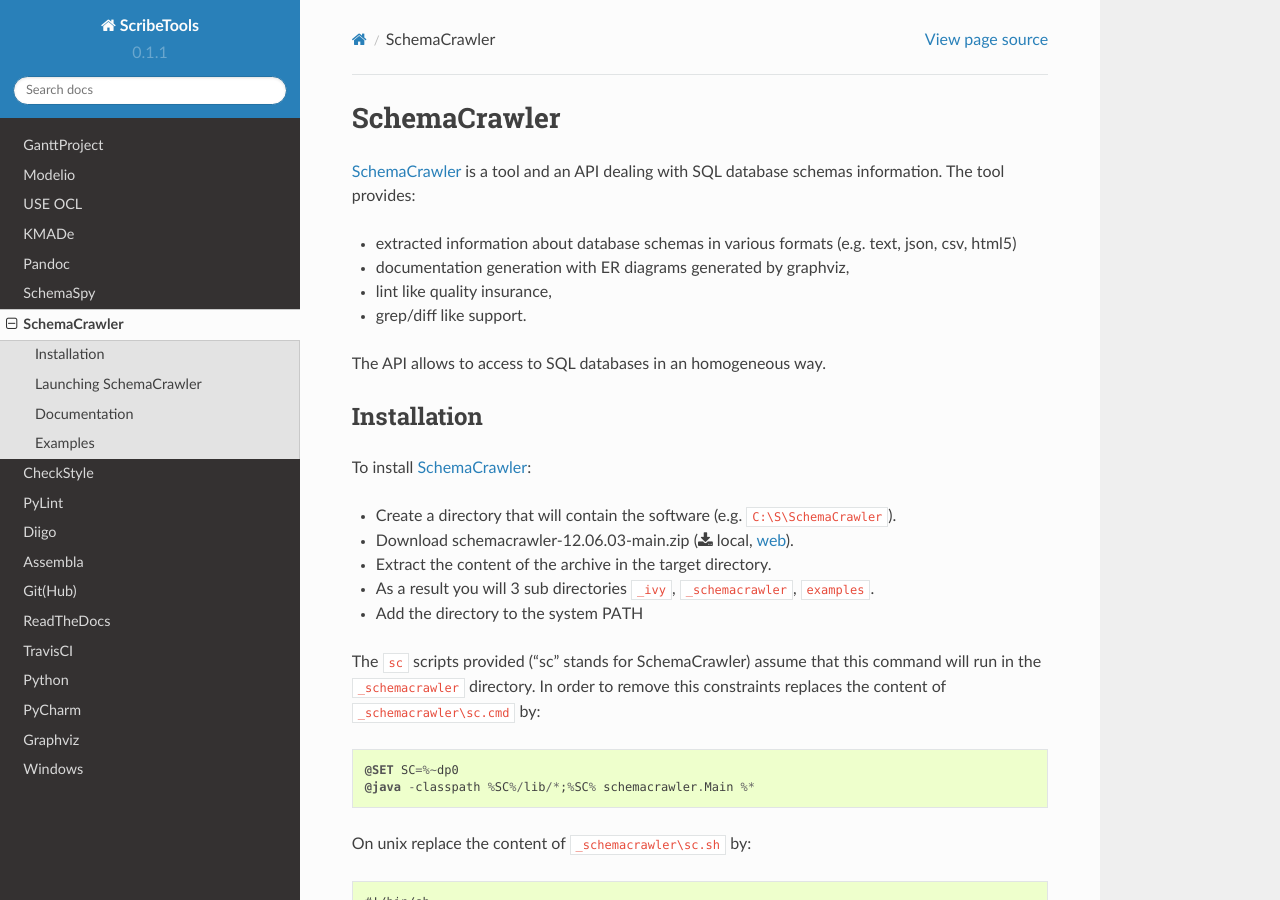
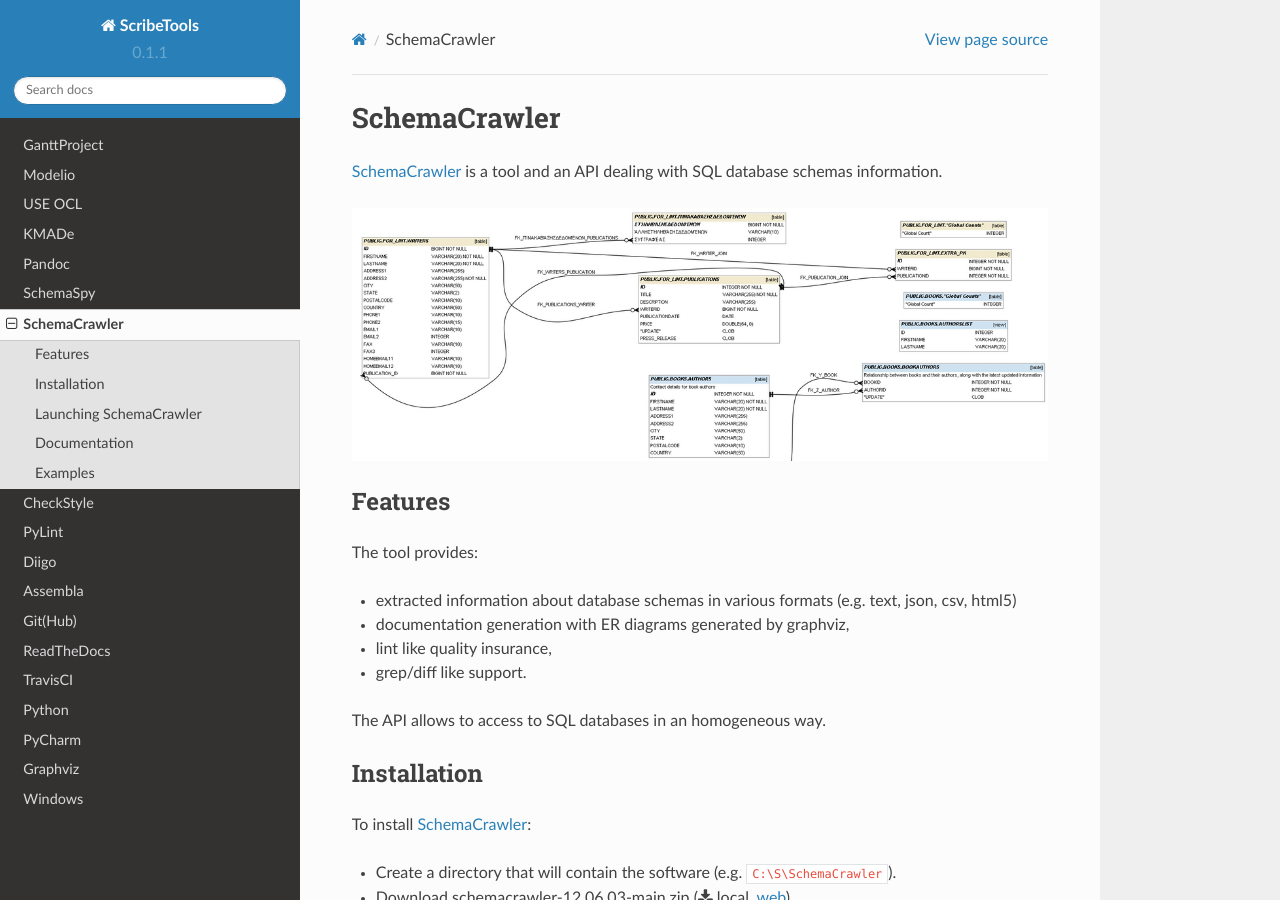
Before and after one commit to ScribesZone/ScribesTools, a Sphinx documentation site: the page built from docs/schemacrawler/index.rst, in a window 1280 px wide and 900 px high. Built offline with Sphinx 7.4.7 and the Read the Docs theme 2.0.0, drawn with Linux system fonts in a browser that asks for light colours; pages that are not in the unit, such as notebooks, are missing from menus.

Commit message:
add a diagram image as example

```diff
--- a/docs/schemacrawler/index.rst
+++ b/docs/schemacrawler/index.rst
@@ -2,7 +2,13 @@
 =============
 
 SchemaCrawler_ is a tool and an API dealing with SQL database schemas
-information. The tool provides:
+information.
+
+.. image:: media/diagram_example.jpg
+
+Features
+--------
+The tool provides:
 
 * extracted information about database schemas in various formats
   (e.g. text, json, csv, html5)
```
Also changed, not shown: docs/schemacrawler/media/diagram_example.jpg (added).
